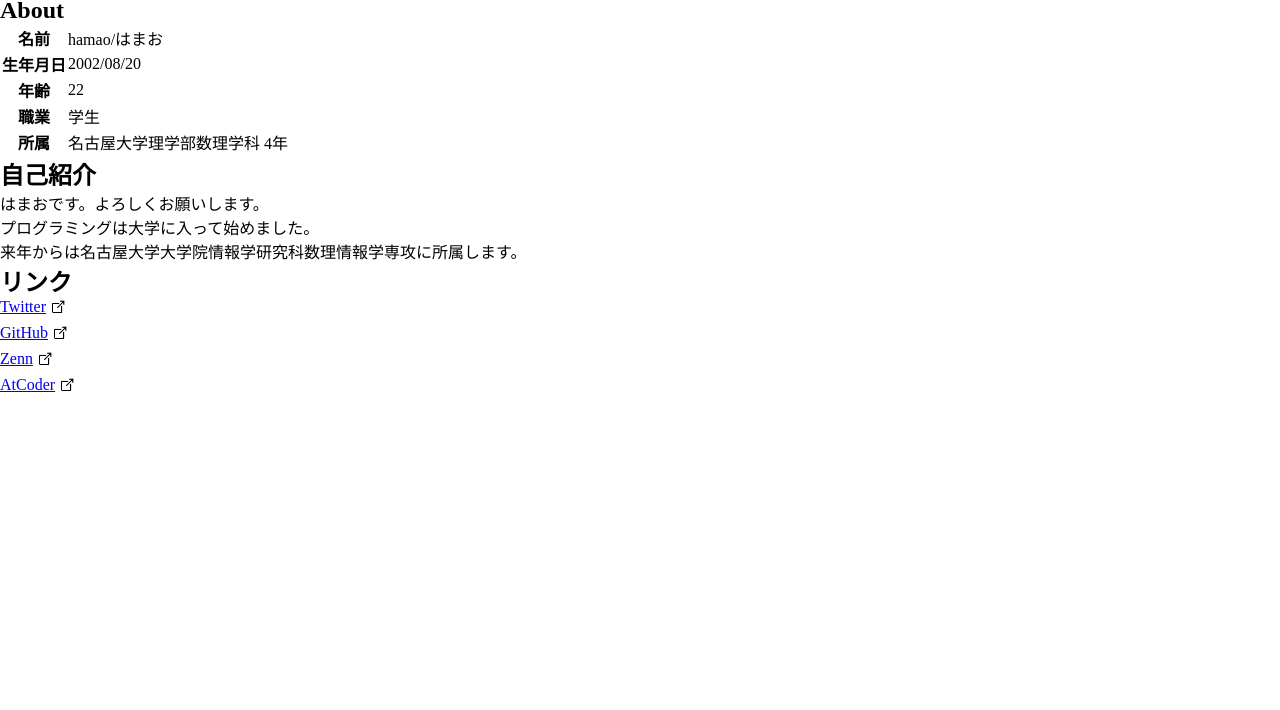
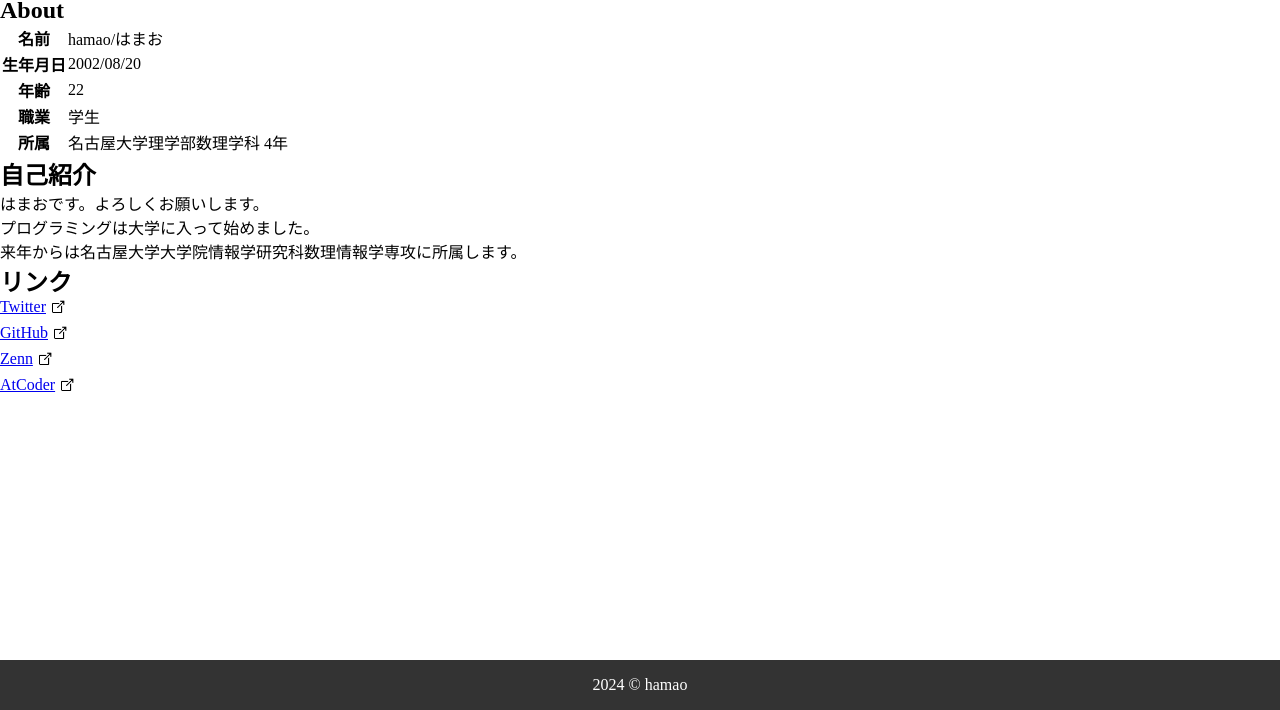
Before and after one commit to hamao0820/portfolio, an Astro site: page / in a window 1280 px wide. Shown: the part 90-800 px from the top of the page. Built offline with nearby package versions, Linux system fonts and the light colour scheme; Astro itself is replaced by a stand-in of ours.

Commit message:
footerを追加

```diff
--- /dev/null
+++ b/src/components/Footer/Footer.astro
@@ -0,0 +1,14 @@
+---
+
+---
+
+<footer>2024 © hamao</footer>
+
+<style>
+  footer {
+    background-color: #333;
+    color: #fff;
+    text-align: center;
+    padding: 1rem;
+  }
+</style>
--- a/src/layouts/Layout.astro
+++ b/src/layouts/Layout.astro
@@ -1,4 +1,5 @@
 ---
+import Footer from "../components/Footer/Footer.astro";
 import Header from "../components/Header/Header.astro";
 interface Props {
   title: string;
@@ -17,9 +18,14 @@ const { title } = Astro.props;
     <meta name="generator" content={Astro.generator} />
     <title>{title}</title>
   </head>
-  <Header />
   <body>
-    <slot />
+    <div class="wrapper">
+      <Header />
+      <div class="content">
+        <slot />
+      </div>
+      <Footer />
+    </div>
   </body>
 
   <style is:global>
@@ -27,6 +33,20 @@ const { title } = Astro.props;
       margin: 0;
       padding: 0;
     }
+    html {
+      height: 100%;
+    }
+    body {
+      height: 100%;
+    }
+    .wrapper {
+      display: flex;
+      flex-direction: column;
+      height: 100%;
+    }
+
+    .content {
+      flex: 1;
+    }
   </style>
-
 </html>
```
